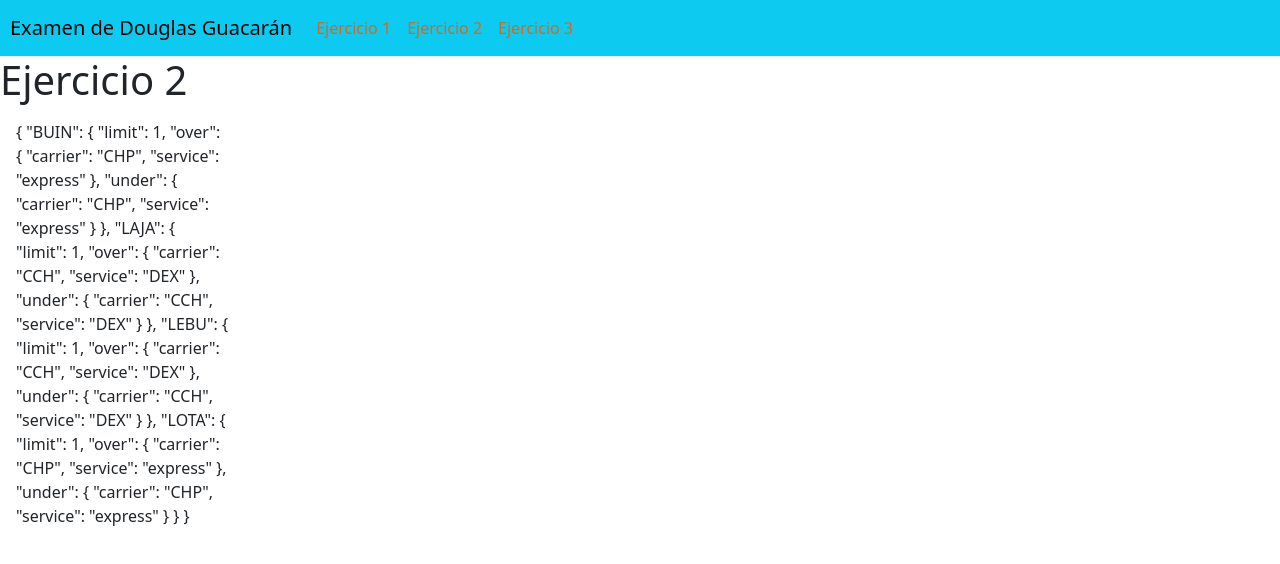
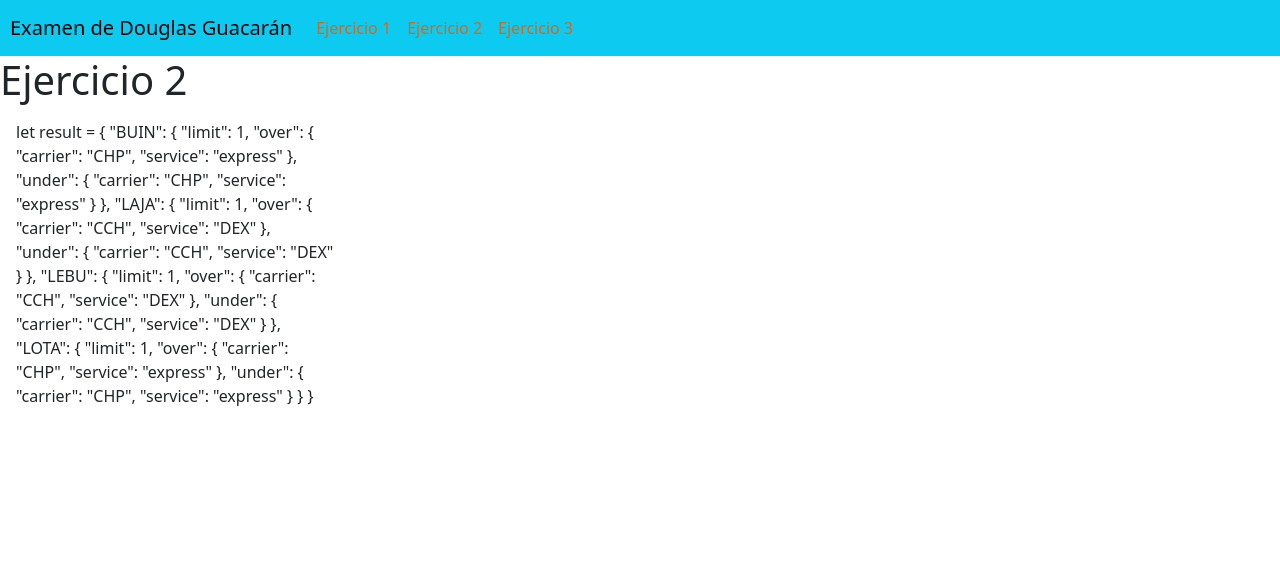
Before and after one commit to DouglasGuacaran/ConcursoEnviame, a Vue app: page /ejercicio2 in a window 1280 px wide. Shown: the top 564 px of the page. Built offline with nearby package versions, Linux system fonts and the light colour scheme.

Commit message:
Mejora Segundo ejercicio

```diff
--- a/src/components/Card.vue
+++ b/src/components/Card.vue
@@ -5,7 +5,6 @@
         <b-card-text> Localidad: {{ localidad }} </b-card-text>
         <b-card-text> Zona: {{ limit }} </b-card-text>
         <b-card-text> Carrier: {{ carrier }} </b-card-text>
-
         <b-card-text> Tipo de Servicio: {{ service }} </b-card-text>
 
       </b-card>
--- a/src/views/Ejercicio2.vue
+++ b/src/views/Ejercicio2.vue
@@ -1,22 +1,25 @@
 <template>
   <div class="ejercicio2">
     <h1>Ejercicio 2</h1>
-    <div class="col-2 m-3"><span>{{Json1}}</span></div>
-
+    <div class="col-3 m-3"><span class="text" >let result = {{Json1}}</span></div>
+    <div class="col" v-for="(item, index) in arreglu" :key="'A'+index">
+    <Card :localidad="`Esta`"/>
+    </div>
   </div>
 </template>
 
 <script>
-
+import Card from '../components/Card.vue'
 export default {
 name:'Ejercicio2',
 data(){
   return{
     Json1:'',
+    arreglu:[],
   }
 },
 components:{
-
+  Card
 },
 methods:{
   JSON(){
@@ -57,34 +60,36 @@ methods:{
     }
 }
 
-console.log('json 1');
+// Datos del json 1 //
 console.log(values);
-console.log('-----------');
-console.log('json 2');
+// Datos del json 2 //
 console.log(json);
-console.log('---------RESULTADO---------');
+// Trabajaremos con el json.data//
 console.log(json.data);
+// del Objeto json.data extraigo un arreglo de props
 const arrProp = Object.keys(json.data);
-console.log('-----arreglo de props-----');
 console.log(arrProp);
+
+// Declaro un objeto vacío que será el resultado
 let objResult = {};
-console.log('ITERANDO');
+
+// se realizará las iteraciones del arreglo obtenido para construir el Objeto Resultado
 arrProp.forEach((nombreProp) => {
-  console.log('prop');
+// visualicemos los nombres
   console.log(nombreProp);
+// usando el nombreProp como argumento y con el uso de los valores de id declaremos dos variables donde se alojarán los datos del valor Over y del valor Under
   let valorOver = json.data[nombreProp].over_carrier_service_id;
   let valorUnder = json.data[nombreProp].under_carrier_service_id;
-  console.log('data que vamos sacando de json');
-  console.log('over_carrier_service_id:');
+// visualicemos el valor de Over de cada uno
   console.log(valorOver);
-  console.log('under_carrier_service_id:');
+// visualicemos el valor de Under de cada uno
   console.log(valorUnder);
-
-  console.log('valores que vamos a meter');
+// Usamos el Json values para obtener carrier y service
   console.log('Over');
   console.log(values[valorOver]);
   console.log('Under');
   console.log(values[valorUnder]);
+  //construimos el objeto resultado
   objResult[nombreProp] = {
     limit: json.data[nombreProp].limit,
     over: values[valorOver],
@@ -92,7 +97,7 @@ arrProp.forEach((nombreProp) => {
   };
 });
 
-console.log('como queda objResult');
+// console.log('como queda el objeto Resultado');
 console.log(objResult);
 
 this.Json1 = objResult
```
